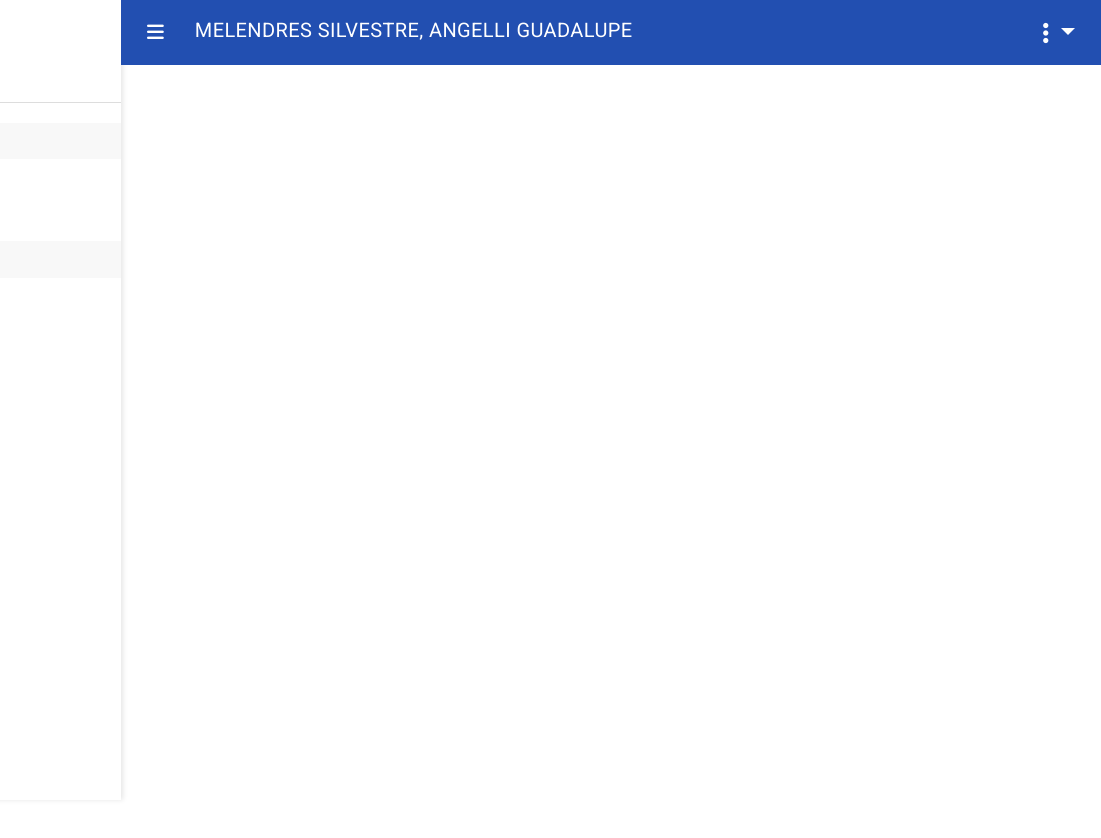
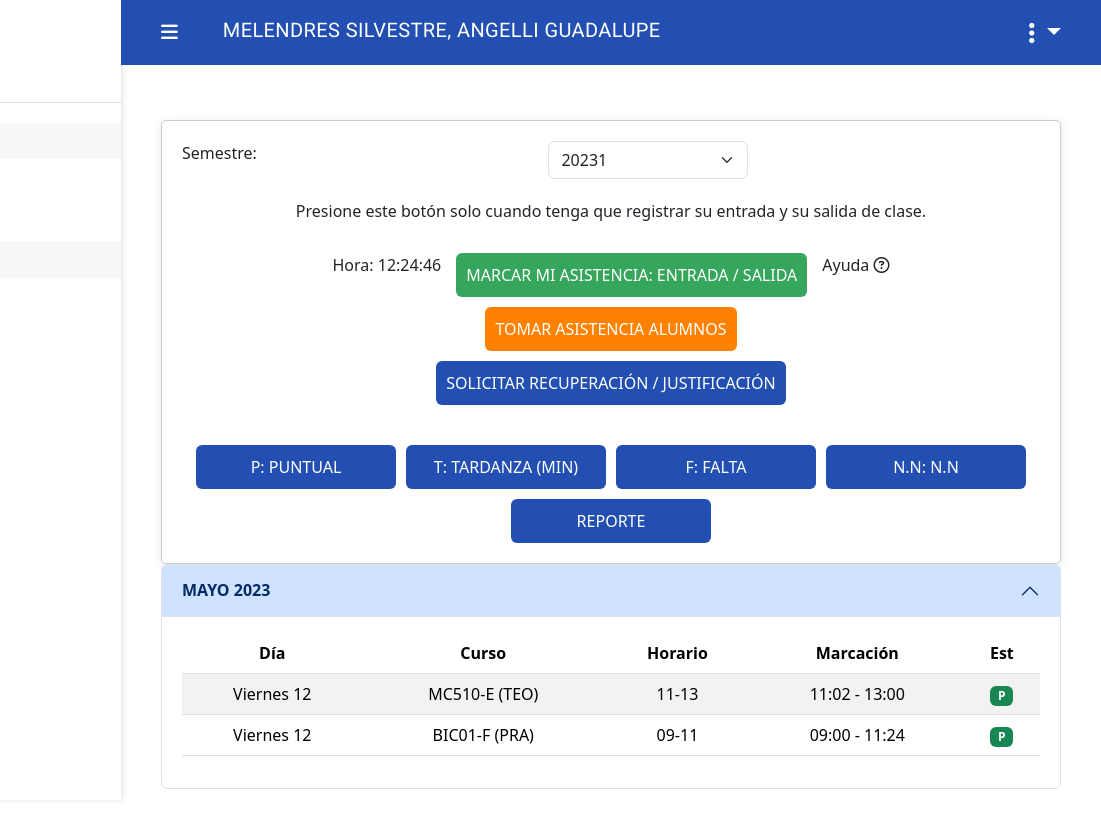
Before and after one commit to Anmsdv/AngelliMelendres-pyctUni, a plain HTML site: page asistencia.html in a window 1280 px wide. Shown: the full height of the page, 179-1280 px from the left. Before the commit the page ends 800 px from the top, so only its background shows below. Drawn offline with nearby package versions, Linux system fonts and the light colour scheme.

Commit message:
Actualizacion Asistencia-btn

```diff
--- a/asistencia.html
+++ b/asistencia.html
@@ -31,7 +31,8 @@
                 <div class="sidebar-section">
                     <h4>General</h4>
                     <ul>
-                        <li><a href="asistencia.html"><i class="bi bi-person"></i>
+                        <li><a href="asistencia.html"><i
+                                    class="bi bi-person"></i>
                                 Practicante</a></li>
                         <li><a href="#"><i class="bi bi-info-circle"></i>
                                 Información</a></li>
@@ -50,7 +51,7 @@
         </div>
 
         <div class="content expanded">
-            <header>
+            <header> <!-- header -->
                 <button class="menu-toggle"><i
                         class="fa-solid fa-bars"></i></button>
                 <h2 class="header-name">MELENDRES SILVESTRE, ANGELLI
@@ -71,9 +72,105 @@
                                 sesión</a></li>
                     </ul>
                 </div>
-            </header>
+            </header><!-- fin header -->
+            <div class="main-content">
+                <!-- Botones superiores -->
+                <div class="btn-container">
+                    <div class="semester-row">
+                        <label for="semester-select">Semestre:</label>
+                        <select id="semester-select" class="form-select semester-select">
+                            <option value="20231">20231</option>
+                            <option value="20232">20232</option>
+                        </select>
+                    </div>
+                    <div class="p_info">
+                        <span>Presione este botón solo cuando tenga que registrar su entrada y su salida de clase.</span>
+                    </div>
+                    <div class="btns_Asistencia">
+                        <div class="btns_ATop">
+                            <div class="btn-row">
+                                <a>Hora:  12:24:46</a>
+                                <button class="btn" id="abtn" style="background-color: #35A65C;">MARCAR MI ASISTENCIA:
+                                    ENTRADA / SALIDA</button>
+                                <a>Ayuda <i class="fa-regular fa-circle-question"></i></a>
+                            </div>
 
+                            <div class="btn-row">
+                                <button class="btn" id="abtn" style="background-color: #FF8100;">TOMAR ASISTENCIA
+                                    ALUMNOS</button>
+                            </div>
 
+                            <div class="btn-row">
+                                <button id="abtn" class="btn" style="background-color: #224FB1;">SOLICITAR RECUPERACIÓN /
+                                    JUSTIFICACIÓN</button>
+                            </div>
+                        </div>
+                        <div class="btns_ABot">
+                            <div class="status-btn-row">
+                                <button id="abtn" class="btn" style="background-color: #224FB1;">P: PUNTUAL</button>
+                                <button id="abtn" class="btn" style="background-color: #224FB1;">T: TARDANZA
+                                    (MIN)</button>
+                                <button id="abtn" class="btn" style="background-color: #224FB1;">F: FALTA</button>
+                                <button id="abtn" class="btn" style="background-color: #224FB1;">N.N: N.N</button>
+                                <button id="abtn" class="btn" style="background-color: #224FB1;">REPORTE</button>
+                            </div>
+                        </div>
+                    </div>
+                </div>
+                <!-- Fin Botones Superiores -->
+                <!-- Botones de fecha -->
+                <div class="accordion" id="attendanceAccordion">
+                    <div class="accordion-item">
+                        <h2 class="accordion-header" id="headingMay">
+                            <button class="accordion-button" type="button"
+                                data-bs-toggle="collapse"
+                                data-bs-target="#collapseMay"
+                                aria-expanded="true"
+                                aria-controls="collapseMay">
+                                MAYO 2023
+                            </button>
+                        </h2>
+                        <div id="collapseMay"
+                            class="accordion-collapse collapse show"
+                            aria-labelledby="headingMay"
+                            data-bs-parent="#attendanceAccordion">
+                            <div class="accordion-body">
+                                <!-- Tabla de asistencias -->
+                                <table class="table table-striped">
+                                    <thead>
+                                        <tr>
+                                            <th scope="col">Día</th>
+                                            <th scope="col">Curso</th>
+                                            <th scope="col">Horario</th>
+                                            <th scope="col">Marcación</th>
+                                            <th scope="col">Est</th>
+                                        </tr>
+                                    </thead>
+                                    <tbody>
+                                        <tr>
+                                            <td>Viernes 12</td>
+                                            <td>MC510-E (TEO)</td>
+                                            <td>11-13</td>
+                                            <td>11:02 - 13:00</td>
+                                            <td><span
+                                                    class="badge bg-success">P</span></td>
+                                        </tr>
+                                        <tr>
+                                            <td>Viernes 12</td>
+                                            <td>BIC01-F (PRA)</td>
+                                            <td>09-11</td>
+                                            <td>09:00 - 11:24</td>
+                                            <td><span
+                                                    class="badge bg-success">P</span></td>
+                                        </tr>
+                                    </tbody>
+                                </table>
+                            </div>
+                        </div>
+                    </div>
+                    <!-- Repite el bloque anterior para "Junio 2023", "Julio 2023", etc. -->
+                </div>
+            </div>
         </div>
 
         <script
--- a/styles/asistencia.css
+++ b/styles/asistencia.css
@@ -0,0 +1,126 @@
+.sidebar {
+    width: 300px;
+    background-color: #ffffff;
+    height: 100%;
+    box-shadow: 2px 0 5px rgba(0, 0, 0, 0.1);
+    position: fixed;
+    left: 0;
+    top: 0;
+    z-index: 1000;
+    transform: translateX(0);
+    transition: transform 0.3s ease-in-out;
+}
+
+.content {
+    margin-left: 300px;
+    margin-top: 80px;
+    padding: 20px;
+    display: flex;
+    flex-direction: column;
+    align-items: center;
+    justify-content: center;
+    width: calc(100% - 300px);
+}
+
+.btn-container {
+    display: flex;
+    flex-direction: column;
+    align-items: center;
+    gap: 20px;
+    max-width: 1500px;
+    margin: 0 auto;
+    background-color: #fff;
+    padding: 20px;
+    border-radius: 5px;
+    box-shadow: 0 2px 10px rgba(0, 0, 0, 0.1);
+    border: 1px solid #ccc;
+}
+
+.semester-row {
+    display: flex;
+    justify-content: flex-start;
+    width: 100%;
+}
+
+.semester-select {
+    padding: 10px;
+    font-size: 16px;
+    max-width: 200px;
+    margin: 0 auto;
+    width: 100%;
+}
+
+.btn-row {
+    display: flex;
+    justify-content: center;
+    gap: 15px;
+    width: 100%;
+    margin-bottom: 10px;
+}
+
+.status-btn-row {
+    display: flex;
+    justify-content: center;
+    gap: 10px;
+    flex-wrap: wrap;
+    width: 100%;
+    margin-top: 10px;
+}
+
+button {
+    padding: 10px 20px;
+    font-size: 14px;
+}
+.btns_Asistencia{
+    align-items: center;
+}
+#abtn{
+    color: white;
+    font-weight: 500;
+    padding: 9px;
+}
+.p_info{
+    padding-bottom: 10px;
+}
+.btns_ATop{
+    padding-bottom: 20px;
+}
+.btn {
+    min-width: 200px;
+    text-align: center;
+    border-radius: 5px;
+}
+
+.main-content {
+    padding: 20px;
+    text-align: center;
+    margin-bottom: 20px;
+}
+
+.accordion-button {
+    background-color: #224FB1;
+    color: white;
+    font-weight: bold;
+}
+
+.accordion-body {
+    padding: 20px;
+}
+
+.badge {
+    padding: 8px;
+    font-size: 0.9em;
+}
+
+/* Contenedor de la tabla */
+.table-container {
+    background-color: #fff;
+    padding: 20px;
+    border-radius: 5px;
+    box-shadow: 0 2px 10px rgba(0, 0, 0, 0.1);
+    max-width: 900px;
+    width: 100%;
+    margin: 0 auto;
+    border: 1px solid #ccc;
+    margin-top: 20px;
+}
```
